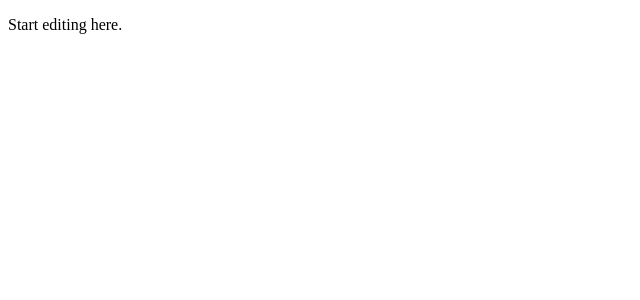
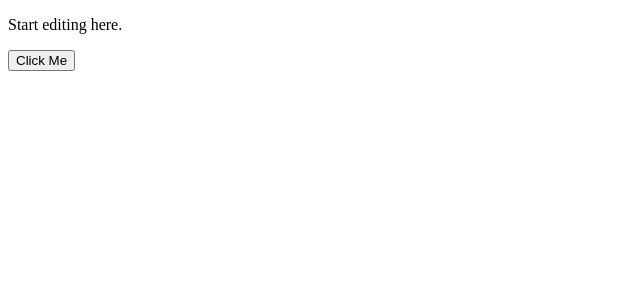
Before and after one commit to ronaldvandenbroek/console-log-interceptor, an Angular app: page / in a window 1280 px wide. Shown: the top 300 px of the page, without its empty margins (0-640 px from the left). Built offline with nearby package versions, Linux system fonts and the light colour scheme.

Commit message:
Adding base console.log test

```diff
--- a/src/app/app.component.html
+++ b/src/app/app.component.html
@@ -1,3 +1,5 @@
 <p>
   Start editing here.
 </p>
+
+<button (click)="clickEvent()">Click Me</button>
--- a/src/app/app.component.ts
+++ b/src/app/app.component.ts
@@ -7,4 +7,8 @@ import { Component } from '@angular/core';
 })
 export class AppComponent {
   title = 'console-log-interceptor';
+
+  clickEvent() {
+    console.log("Click");
+  }
 }
```
